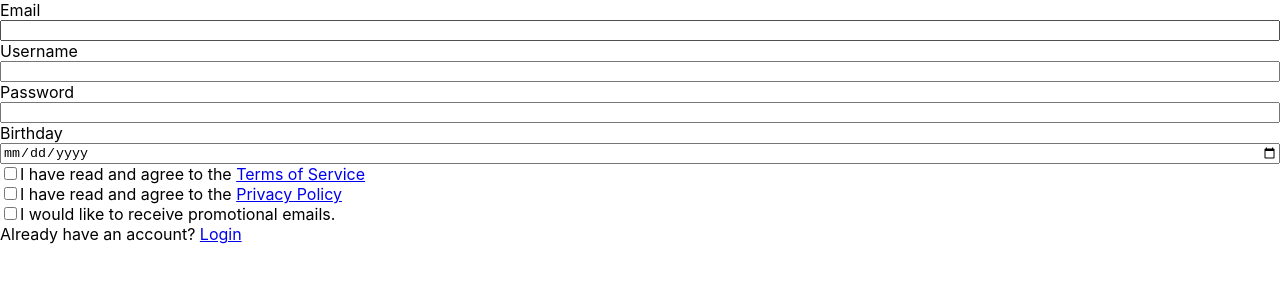
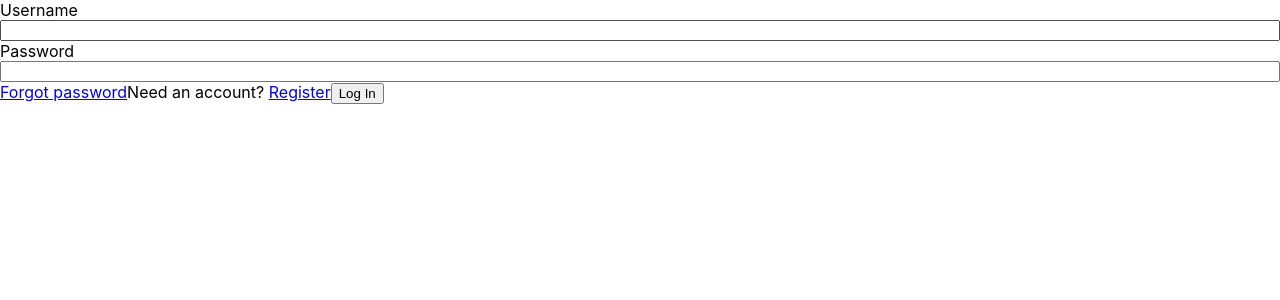
Before and after one commit to Critical-Fit/crit-fit-game, a React (Create React App) app in the folder client/: page / in a window 1280 px wide. Shown: the top 300 px of the page. Built offline with nearby package versions, Linux system fonts and the light colour scheme; the HTML template or start-up script is replaced by a standard one.

Commit message:
Initial Login page

```diff
--- a/client/src/App.jsx
+++ b/client/src/App.jsx
@@ -1,10 +1,11 @@
 import './App.css';
 import Register from './pages/register/Register';
+import Login from './pages/login/Login';
 
 function App() {
 	return (
 		<div>
-			<Register />
+			<Login />
 		</div>
 	);
 }
--- /dev/null
+++ b/client/src/pages/login/Login.jsx
@@ -0,0 +1,24 @@
+import Field from '../../components/field/Field';
+
+const Login = () => {
+	const handleSubmit = (e) => {
+		e.preventDefault();
+	};
+
+	return (
+		<form onSubmit={handleSubmit}>
+			<Field id="username">Username</Field>
+			<Field id="password" type="password">
+				Password
+			</Field>
+			<a href="#">Forgot password</a>
+			<span>
+				Need an account? <a href="#">Register</a>
+			</span>
+			<button type="submit">Log In</button>
+			{/* Other login methods: Google, Twitch, Facebook */}
+		</form>
+	);
+};
+
+export default Login;
```
